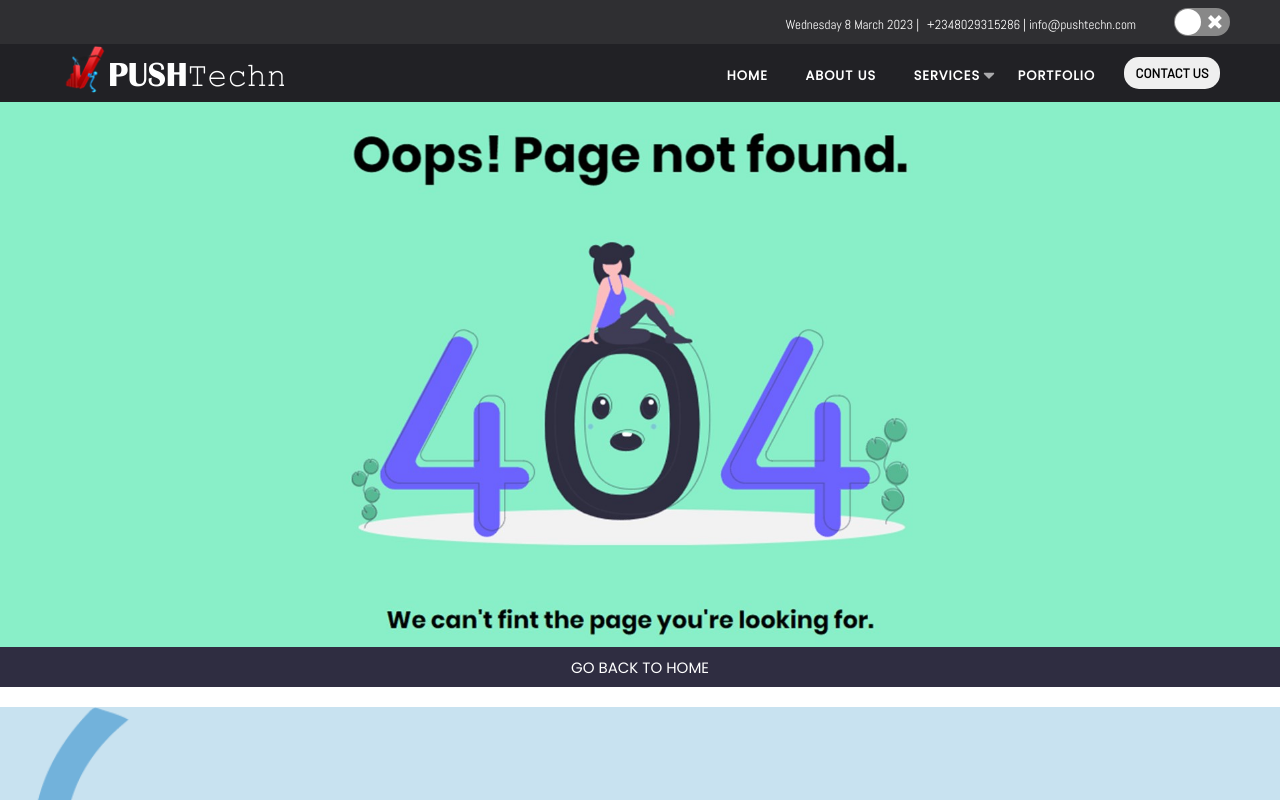
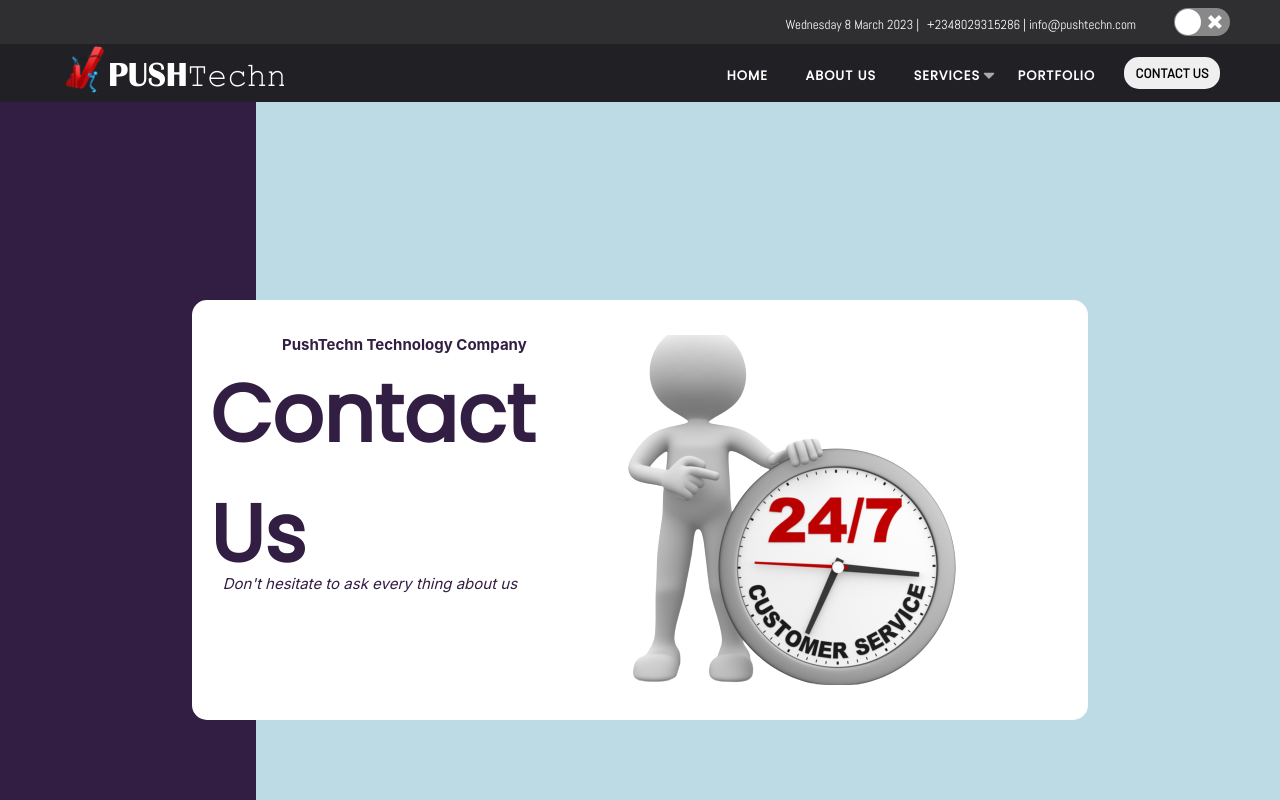
Before and after one commit to Tiwa4all/justwork, a React (Create React App) app: page /contactus in a window 1280 px wide. Shown: the top 800 px of the page. Built offline with nearby package versions, Linux system fonts and the light colour scheme.

Commit message:
updated commit

```diff
--- a/src/App.js
+++ b/src/App.js
@@ -1,13 +1,17 @@
  import Header from './Components/Header';
  import{BrowserRouter, Routes, Route} from 'react-router-dom';
-// import Subservices from './Components/Subservices';
+
+// import of pages using href link start
 import './App.css'
 import { createContext, useState } from 'react';
 import Home from './Home';
+import Consultation from './Consultation'
 import Aboutuspage from './Components/Aboutuspage';
+import Contact from './Components/Contact';
 import Errorpage from './Errorpage';
 import Carousels from './Components/Carousels';
 import Footer from './Footer';
+// ends
  export const ThemeContext = createContext(null);
 
 function App() {
@@ -26,6 +30,9 @@ function App() {
             <Route path='/Portfolio' element={<Carousels/>}/>
             <Route path='/Aboutus' element={<Aboutuspage/>}/>
             <Route path='*' element={<Errorpage/>}/>
+            <Route path='/consultation' element={<Consultation/>}/>
+            <Route path ='/contactus' element={<Contact/>}/>
+
           </Routes>
           <Footer/>
         </div>
--- a/src/Components/AboutUs.jsx
+++ b/src/Components/AboutUs.jsx
@@ -1,12 +1,11 @@
 import './Aboutpage.css'
-// 'https://secureservercdn.net/50.62.174.75/f4x.a17.myftpupload.com/wp-content/uploads/2022/04/ola123-1-1.png?time=1663750396'
+import dev1 from './f.jpg'
 import ScrollAnimation from 'react-animate-on-scroll';
-const image1 ='https://th.bing.com/th/id/OIP.8wL6m5e-1mazijUco7ciFwHaI1?pid=ImgDet&rs=1';
 const AboutUs = () => {
   return (
     <ScrollAnimation className='' animateIn="fadeInLeft slower" duration={1.2} delay={0.3}>
       <div className="all" id='aboutus'>
-          <img src={image1} alt="" srcset="" />
+          <img src={dev1} alt="" srcset="" />
         <div className="notCarton">
           <h1>Who Are We?</h1><hr/>
           <p>Puchtechn is your number one Nigerian solution driven information technology Company. With us, your
--- /dev/null
+++ b/src/Components/Contact.css
@@ -0,0 +1,64 @@
+*{
+    margin:0;
+    padding:0;
+    margin: 0;
+  }
+.cgp{
+    padding: 100px 0% 0 0%;
+}
+.allback{
+    height: 100vh;
+    display: flex;
+    position: relative;
+}
+.boxcnt{
+    width: 100%;
+    z-index: 1;
+    position: absolute;
+    margin-top: 25vh;
+    display: flex;
+    justify-content: center;
+}
+.boxcontent{
+    padding: 35px;
+    border-radius: 15px;
+    width: 70%;
+    background-color: #fff;
+}
+.flexcuscare{
+    display: flex;
+    justify-content: right;
+}
+.cuspic{
+    display: flex;
+    justify-content: right;
+}
+.text .textp1{
+    font-size: 15px;
+    margin-left: 9vh;
+    color: #321e43;
+    font-weight: 700;
+}
+.text .textp2{
+    font-size: 15px;
+    font-family: 'Inter';
+    color: #321e43;
+    font-style: italic;
+    margin-top: -20px;
+    margin-left: 1vw;
+}
+.text h1{
+    font-size: 80px;
+    color: #321e43;
+    font-family: poppins;
+    font-family: poppins;
+    font-weight: 700;
+}
+.backg1{
+    background-color: #321e43;
+    width: 20%;
+}
+.backg2{
+    background-color: #bddbe5;
+    width: 80%;
+}
--- /dev/null
+++ b/src/Components/Contact.jsx
@@ -0,0 +1,29 @@
+import React from 'react'
+import './Contact.css'
+import cuscare from './cuscare.png'
+
+const Contact = () => {
+  return (
+    <div className='cgp'>
+        <div className="boxcnt">
+            <div className="boxcontent">
+                <div className="flexcuscare">
+                    <div className="text">
+                        <p className='textp1'>PushTechn Technology Company</p>
+                        <h1>Contact Us</h1>
+                        <p className='textp2'>Don't hesitate to ask every thing about us</p>
+                    </div>
+                    <div className="cuspic"><img src={cuscare} alt="" srcset="" /></div>
+                </div>
+            </div>
+        </div>
+        <div className="allback">
+            <div className="backg1"></div>
+            <div className="backg2"></div>
+        </div>
+    </div>
+
+  )
+}
+
+export default Contact
--- a/src/Components/Header.css
+++ b/src/Components/Header.css
@@ -51,7 +51,7 @@
     margin-top: 1px;
     width: 55%;
 }
-.menuoptflex a.opt{
+.menuoptflex .opt{
     text-decoration: none;
 }
 .menuoptflex .opt{
--- a/src/Components/Header.jsx
+++ b/src/Components/Header.jsx
@@ -31,6 +31,7 @@ const Header = ({change, tick}) => {
 
     // usestate was used to on and off the click menu attached with useref for clicking outside to close
     const [showmenu, setShowmenu]= useState(false)
+
     const click = useRef();
 
 
@@ -82,8 +83,8 @@ const Header = ({change, tick}) => {
                                     {/* I used useRef for this dropdown */}
                         <div className="opt" ref={click} onClick={()=>setShowmenu(!showmenu)} to='' smooth>Services<FaCaretDown className='FaCaretDown'/>
                             {showmenu &&<div  className="drop-down one-drop">
-                                <Link><p>Consultation</p></Link>
-                                <Link><p>Web & Mobile Development</p></Link>
+                                <Link to='/consultation'><p>Consultation</p></Link>
+                                <Link to='*'><p>Web & Mobile Development</p></Link>
                                 <Link><p>Web Management</p></Link>
                                 <Link><p>Clouding</p></Link>
                                 <Link><p>Security</p></Link>
@@ -93,7 +94,7 @@ const Header = ({change, tick}) => {
                         {/* <Link className="opt" to='#aboutus' smooth>Faq</Link> */}
                     </div>
                     <div className="contbtn">
-                    <Link to='*'><button onClick={shownavbar} className='ctb' type="submit">CONTACT US</button></Link>
+                    <Link to='/contactus'><button onClick={shownavbar} className='ctb' type="submit">CONTACT US</button></Link>
                     </div>
                 </div>
         </div>
--- a/src/Components/subservices.css
+++ b/src/Components/subservices.css
@@ -7,6 +7,7 @@
     display: flex;
     justify-content: space-evenly;
     margin-top: -80px;
+
 }
 .fl{
     z-index: 1;
--- /dev/null
+++ b/src/Consultation.jsx
@@ -0,0 +1,12 @@
+import React from 'react'
+import { Link } from 'react-router-dom'
+
+const Consultation = () => {
+  return (
+    <div>
+        <Link ></Link>
+        Consultation</div>
+  )
+}
+
+export default Consultation
```
Also changed, not shown: src/Components/boxanime.css (line endings or trailing spaces), src/Components/cuscare.png (added), src/index.css (line endings or trailing spaces), 1 other file (tests, documents, lock files or other folders).
